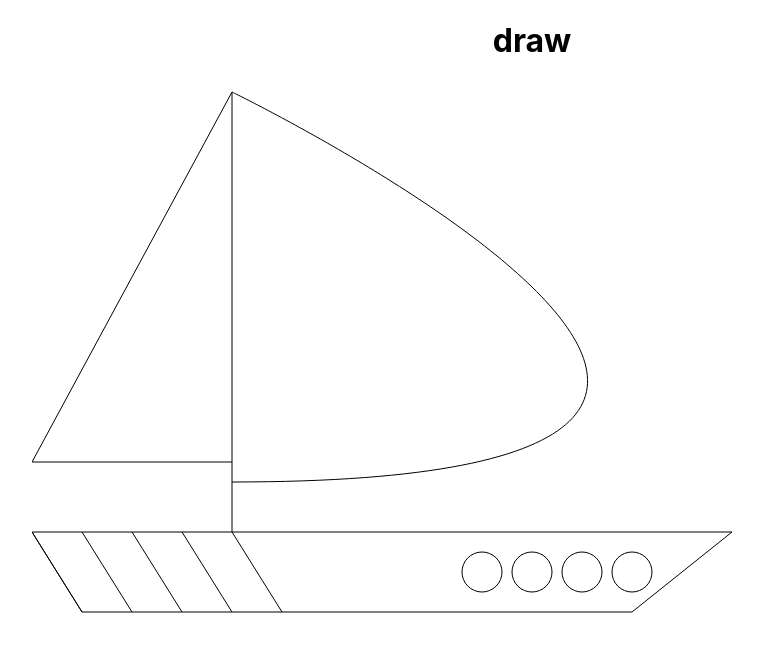
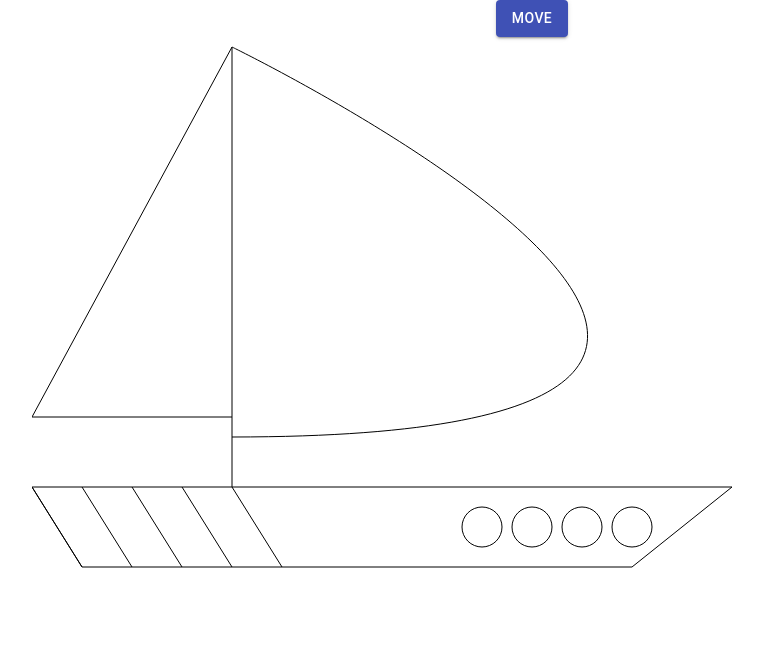
Before and after one commit to Guygolpur/computer-graphics, a React (Create React App) app: page / in a window 1280 px wide. Shown: the top 652 px of the page, without its empty margins (108-871 px from the left). Built offline with nearby package versions, Linux system fonts and the light colour scheme.

Commit message:
move element in window

```diff
--- a/package.json
+++ b/package.json
@@ -3,6 +3,7 @@
   "version": "0.1.0",
   "private": true,
   "dependencies": {
+    "@material-ui/core": "^4.9.14",
     "@testing-library/jest-dom": "^4.2.4",
     "@testing-library/react": "^9.3.2",
     "@testing-library/user-event": "^7.1.2",
--- a/src/Components/draw.js
+++ b/src/Components/draw.js
@@ -1,66 +1,97 @@
 import React, { Component } from 'react'
+import Button from '@material-ui/core/Button'
 
 class Draw extends Component {
   constructor (props) {
     super(props)
     this.state = {
       left: 0,
-      top: 0
+      top: 0,
+      operation: ''
     }
+    this.handleMoveOperation = this.handleMoveOperation.bind(this);
+
   }
   componentDidMount () {
     document.addEventListener('mousemove', e => {
-      this.setState({ left: e.pageX, top: e.pageY })
+      this.setState({ left: e.pageX - 300, top: e.pageY - 300 }, () => {
+        if (
+          this.state.left > 0 &&
+          this.state.left < 300 &&
+          this.state.top > 0 &&
+          this.state.top < 800 &&
+          this.state.operation === 'move'
+        ) {
+          let cx = document.querySelector('canvas').getContext('2d')
+          cx.clearRect(0, 0, '1000', '1000')
+          this.drawBoat()
+        }
+      })
     })
     this.drawBoat()
-    console.log(this.state.left)
   }
-  bezier = (cp1x, cp1y, cp2x, cp2y, x, y) => {
+  bezier (cp1x, cp1y, cp2x, cp2y, x, y) {
     let cx = document.querySelector('canvas').getContext('2d')
     cx.beginPath()
     cx.bezierCurveTo(cp1x, cp1y, cp2x, cp2y, x, y)
     cx.stroke()
   }
-  drawDiagonal = (x1, y1, x2, y2) => {
+  drawDiagonal (x1, y1, x2, y2) {
     let cx = document.querySelector('canvas').getContext('2d')
     cx.beginPath()
     cx.moveTo(x1, y1)
     cx.lineTo(x2, y2)
     cx.stroke()
   }
-  drawCircle = (x, y, r, start, end) => {
+  drawCircle (x, y, r, start, end) {
     let cx = document.querySelector('canvas').getContext('2d')
     cx.beginPath()
     cx.arc(x, y, r, start, end)
     cx.stroke()
   }
-  drawBoat = () => {
+  drawBoat () {
     const { left, top } = this.state
-    this.bezier(200+left, 10+top, 1000+left, 400+top, 200+left, 400+top)
-    this.drawDiagonal(200, 10, 200, 450)
-    this.drawDiagonal(200, 10, 0, 380)
-    this.drawDiagonal(0, 380, 200, 380)
-    this.drawDiagonal(0, 450, 700, 450)
-    this.drawDiagonal(0, 450, 50, 530)
-    this.drawDiagonal(50, 450, 100, 530)
-    this.drawDiagonal(100, 450, 150, 530)
-    this.drawDiagonal(150, 450, 200, 530)
-    this.drawDiagonal(200, 450, 250, 530)
-    this.drawDiagonal(0, 450, 50, 530)
-    this.drawDiagonal(50, 530, 600, 530)
-    this.drawDiagonal(600, 530, 700, 450)
+    this.bezier(
+      200 + left,
+      10 + top,
+      1000 + left,
+      400 + top,
+      200 + left,
+      400 + top
+    )
+    this.drawDiagonal(200 + left, 10 + top, 200 + left, 450 + top)
+    this.drawDiagonal(200 + left, 10 + top, 0 + left, 380 + top)
+    this.drawDiagonal(0 + left, 380 + top, 200 + left, 380 + top)
+    this.drawDiagonal(0 + left, 450 + top, 700 + left, 450 + top)
+    this.drawDiagonal(0 + left, 450 + top, 50 + left, 530 + top)
+    this.drawDiagonal(50 + left, 450 + top, 100 + left, 530 + top)
+    this.drawDiagonal(100 + left, 450 + top, 150 + left, 530 + top)
+    this.drawDiagonal(150 + left, 450 + top, 200 + left, 530 + top)
+    this.drawDiagonal(200 + left, 450 + top, 250 + left, 530 + top)
+    this.drawDiagonal(0 + left, 450 + top, 50 + left, 530 + top)
+    this.drawDiagonal(50 + left, 530 + top, 600 + left, 530 + top)
+    this.drawDiagonal(600 + left, 530 + top, 700 + left, 450 + top)
 
-    this.drawCircle(600, 490, 20, 0, 7)
-    this.drawCircle(550, 490, 20, 0, 7)
-    this.drawCircle(500, 490, 20, 0, 7)
-    this.drawCircle(450, 490, 20, 0, 7)
+    this.drawCircle(600 + left, 490 + top, 20, 0, 7)
+    this.drawCircle(550 + left, 490 + top, 20, 0, 7)
+    this.drawCircle(500 + left, 490 + top, 20, 0, 7)
+    this.drawCircle(450 + left, 490 + top, 20, 0, 7)
+  }
+  handleMoveOperation () {
+    this.setState({ operation: 'move' })
   }
   render () {
-    console.log(this.state.left)
-
     return (
       <div>
-        <h1 onClick={() => this.drawBoat()}>draw</h1>
+        <div>
+          <Button
+            variant='contained'
+            color='primary'
+            onClick={this.handleMoveOperation}
+          >
+            Move
+          </Button>
+        </div>
         <canvas width='1000' height='1000'></canvas>
       </div>
     )
```
Also changed, not shown: 1 other file (tests, documents, lock files or other folders).
